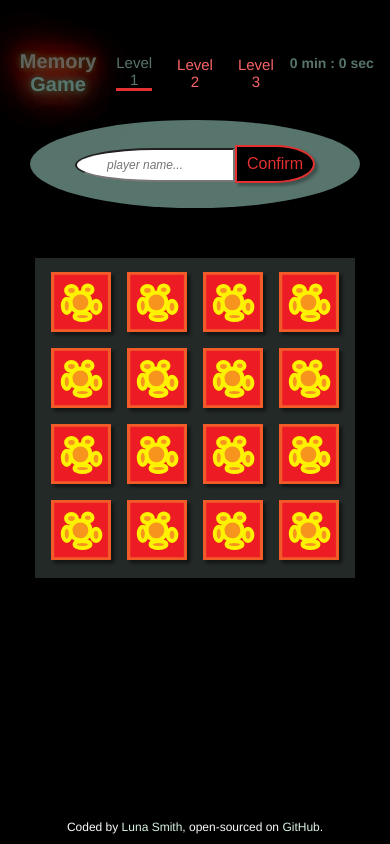
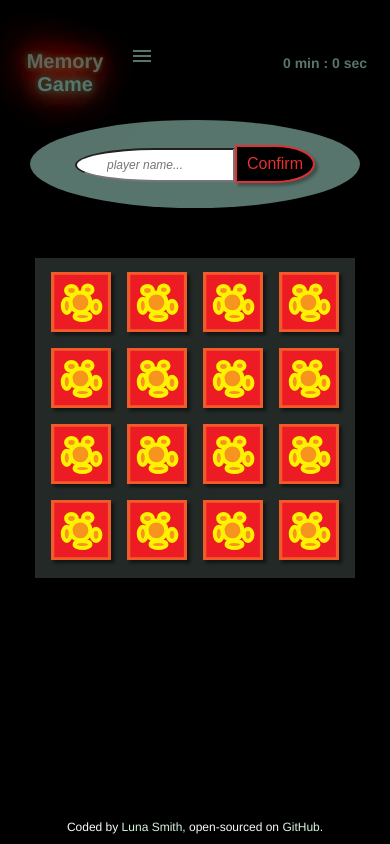
Before and after one commit to Lu-Smith/memory_game_vue, a Vue app: page / in a window 390 px wide. Built offline with nearby package versions, Linux system fonts and the light colour scheme.

Commit message:
Updated MainHeader.vue

```diff
--- a/public/index.html
+++ b/public/index.html
@@ -5,6 +5,7 @@
     <meta http-equiv="X-UA-Compatible" content="IE=edge">
     <meta name="viewport" content="width=device-width,initial-scale=1.0">
     <link rel="icon" href="<%= BASE_URL %>favicon.ico">
+    <link rel="stylesheet" href="https://fonts.googleapis.com/css2?family=Material+Symbols+Outlined:opsz,wght,FILL,GRAD@48,400,0,0" />
     <title><%= htmlWebpackPlugin.options.title %></title>
   </head>
   <body>
--- a/src/components/Header/MainHeader.vue
+++ b/src/components/Header/MainHeader.vue
@@ -1,10 +1,22 @@
 <template>
-  <transition-group name="menu" tag="ul">
-    <li v-for="(item, index) in menuItems" :key="index" @click="handleLevels(item)" :class="item === level ? 'active-level' : ''">{{ item }}</li>
-  </transition-group>
+  <div>
+    <div v-if="mobileMenu" class="mobile-menu" @click="toggleMenu">
+      <span class="material-symbols-outlined">
+        menu
+      </span>
+    </div>
+    <transition-group name="menu" tag="ul" v-if="!mobileMenu" >
+      <li v-for="(item, index) in menuItems" :key="index" @click="handleLevels(item)" :class="item === level ? 'active-level' : ''">{{ item }}</li>
+    </transition-group>
+  </div>
+
 </template>
 
 <script lang="ts">
+
+interface MenuProps {
+  mobileMenu: boolean
+}
 
 interface MainHeaderInstance {
   $emit(event: 'handleLevels', item: string): void;
@@ -14,15 +26,20 @@ export default {
   props: ['level'],
   data() {
     return {
-      menuItems: ['Level 1', 'Level 2', 'Level 3']
+      menuItems: ['Level 1', 'Level 2', 'Level 3'],
+      mobileMenu: true
     }
   },
   methods: {
     handleLevels(this: MainHeaderInstance, item: string) {
       this.$emit('handleLevels', item);
+    },
+    toggleMenu(this: MenuProps) {
+      this.mobileMenu = !this.mobileMenu
     }
   }
 }
+
 </script>
 
 <style>
@@ -34,6 +51,10 @@ ul {
   list-style: none;
   padding: 0;
   font-size: 20px;
+}
+
+.mobile-menu{
+  display: none;
 }
 
 li {
@@ -98,4 +119,23 @@ li:hover::before {
     border-bottom: 3px solid #e43030;
   }
 }
+
+@media screen and (max-width: 600px) {
+  .mobile-menu{
+  display: flex;
+  position: relative;
+}
+  ul {
+  display: flex;
+  flex-direction: column;
+  gap: 20px;
+  background-color: rgba(0, 0, 0, 0.7);
+  border-radius: 20px;
+  padding: 20px;
+  width: 100px;
+  margin: 0 auto;
+}
+
+
+}
 </style>
```
